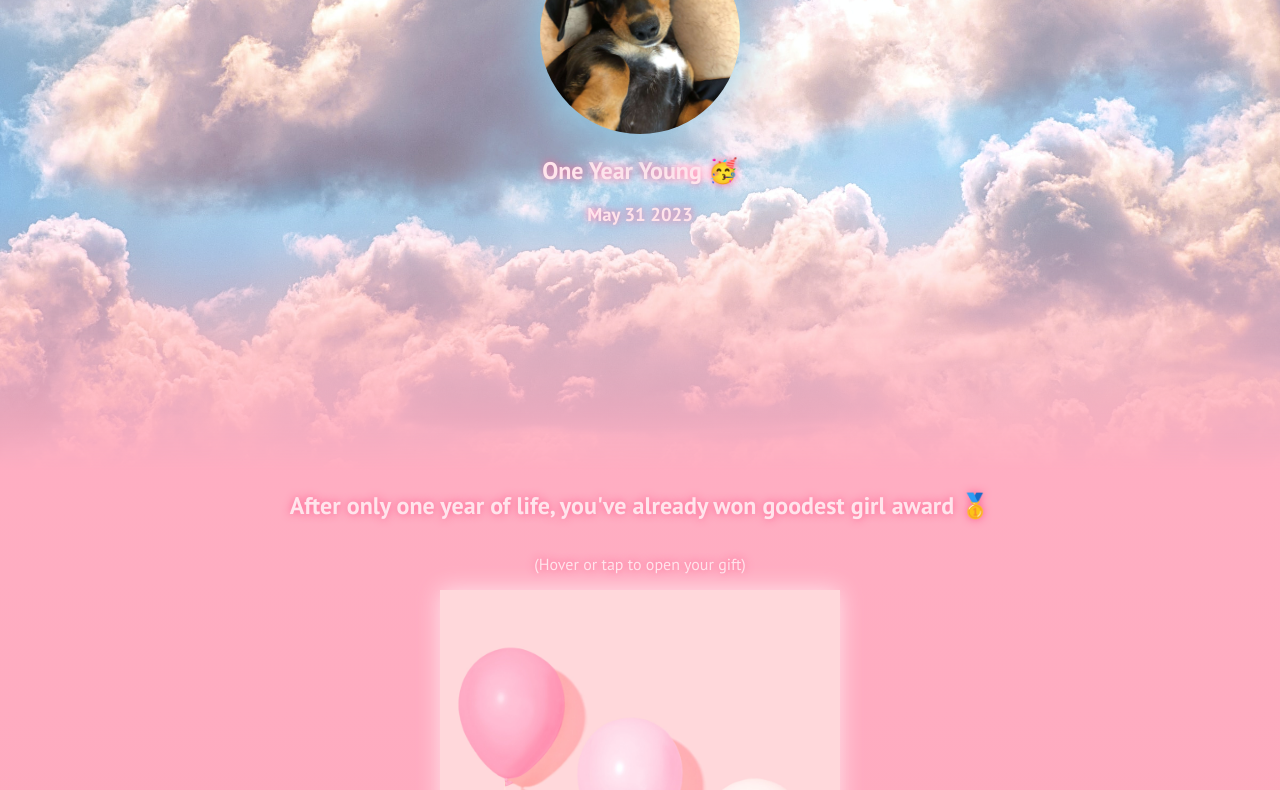
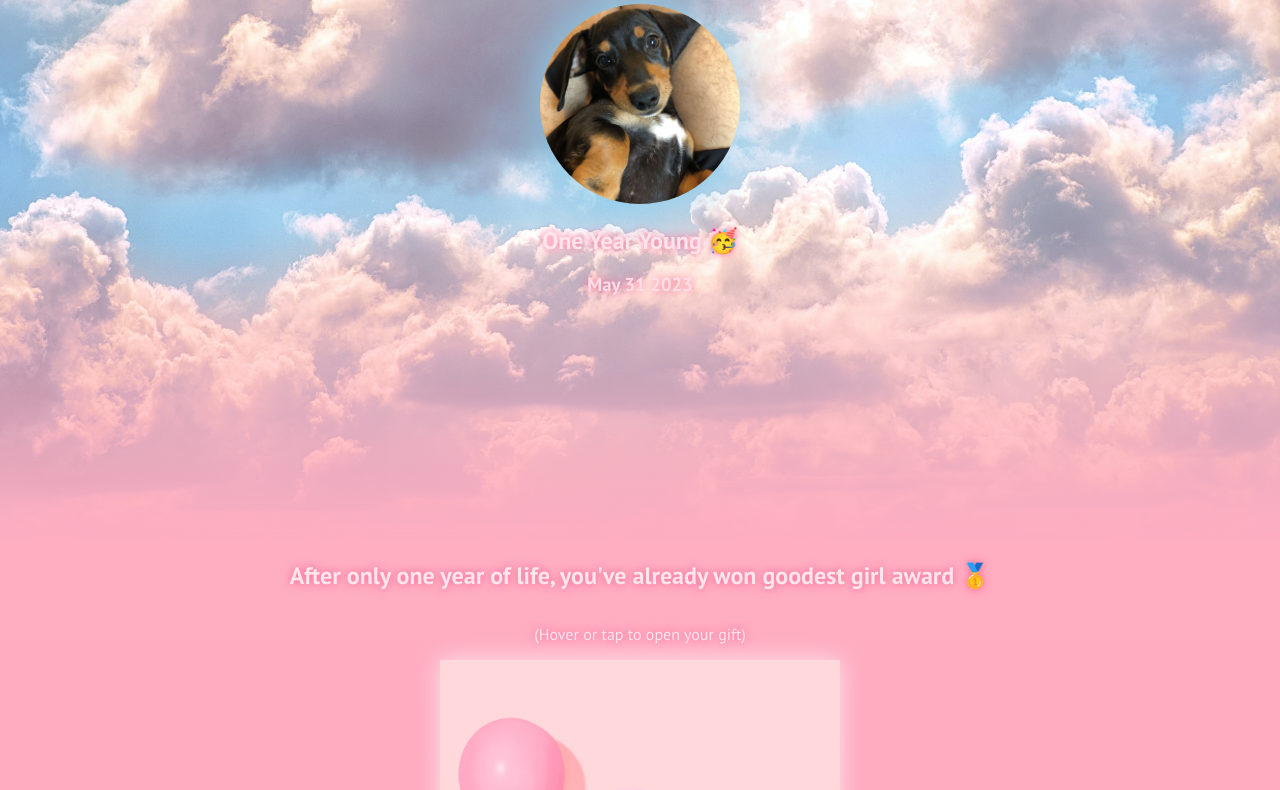
Before and after one commit to eomisterman/birthday-GIFt, a website built with Vite: page index.html in a window 1280 px wide. Shown: the part 194-984 px from the top of the page. Built offline with nearby package versions, Linux system fonts and the light colour scheme; files whose address does not match are found by name.

Commit message:
more padding

```diff
--- a/index.css
+++ b/index.css
@@ -14,7 +14,7 @@ body {
 #gradient {
     background-image: url("images/clouds.jpg");
     background-size: cover;
-    padding-bottom: 70px;
+    padding: 70px 0;
 }
  #gradient > h1 {
      padding-top: 70px;
```
